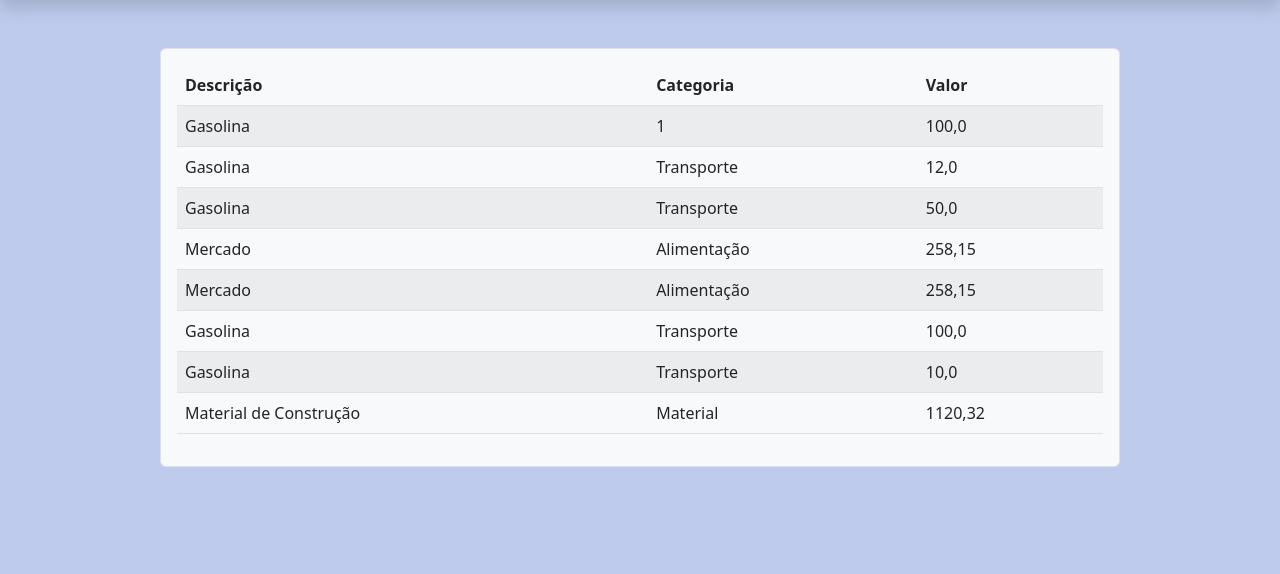
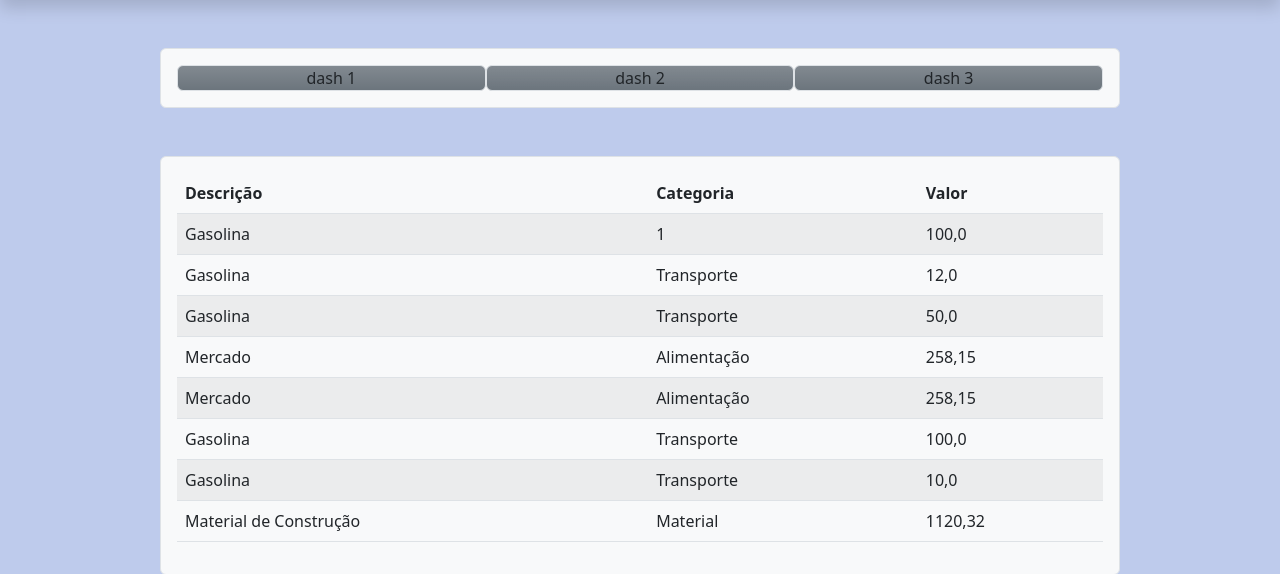
Before and after one commit to jpcamatari/Sistema-Dashboard-Django, a Django app: page / in a window 1280 px wide. Shown: the part 56-630 px from the top of the page. Run offline with Django 4.2, Linux system fonts and the light colour scheme; data comes from the database, SQL or seed files in the repository.

Commit message:
colocação de div para receber somatorias do banco

```diff
--- a/dashboard/templates/home.html
+++ b/dashboard/templates/home.html
@@ -59,6 +59,12 @@
   </div>
 </div>
 
+  <div class="row d-flex p-3 mb-3 mt-5 mx-auto w-75 border border-shadow rounded bg-light text-dark">
+      <div class="col h-75 w-25 text-center border border-shadow rounded bg-secondary bg-gradient">dash 1</div>
+      <div class="col w-25 text-center border border-shadow rounded bg-secondary bg-gradient">dash 2</div>
+      <div class="col w-25 text-center border border-shadow rounded bg-secondary bg-gradient">dash 3</div>
+  </div>
+
 
   <div class="p-3 mb-3 mt-5 mx-auto w-75 border border-shadow rounded bg-light text-dark">
     <table class="table table-striped">
```
